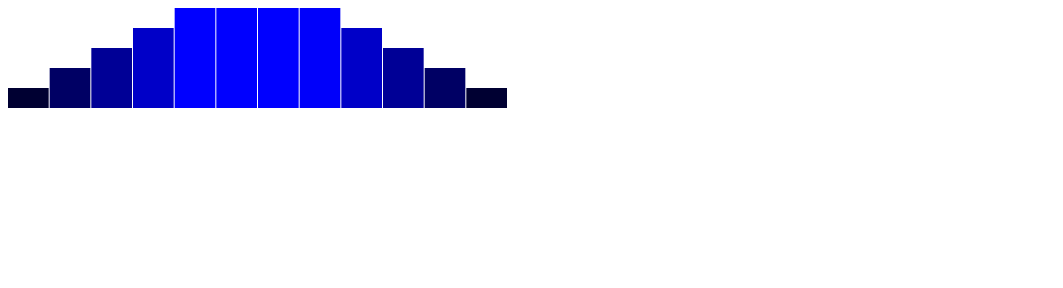
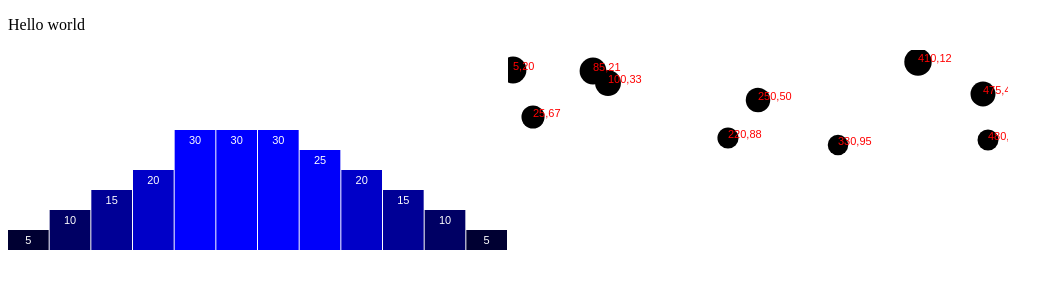
Before and after one commit to tjav/Infov, a plain HTML site: page Infov/index.html in a window 1280 px wide. Shown: the whole page, without its empty margins (0-1063 px from the left). Drawn offline with Linux system fonts and the light colour scheme.

Commit message:
begin scatter plot

```diff
--- a/Infov/index.html
+++ b/Infov/index.html
@@ -6,9 +6,9 @@
     </head>
     <body>
         <script>
-            /*d3.select("body")
+            d3.select("body")
                 .append("p")
-                .text("Hello world");*/
+                .text("Hello world");
 
            /* d3.select("body")
                 .append("svg")
@@ -23,7 +23,7 @@
             var data = [5,10,15,20,30,30,30,25,20,15,10,5];
 
             var w = 500;
-            var h = 100;
+            var h = 200;
             var barPadding = 1;
 
             var svg = d3.select("body")
@@ -47,23 +47,21 @@
                 .data(data)
                 .enter()
                 .append("text")
-                .text(function(d) {
+                .text(function(d){
                     return d;
                 })
-                   .attr("x", function(d, i) {
-        return i * (w / dataset.length) + 5;  // +5
-   })
-   .attr("y", function(d) {
-        return h - (d * 4) + 15;              // +15
-   });
- //               .attr({
-   //                 x: function(d,i) {
-     //                   return i (w / data.length) + 5;
-       //             },
-         //           y: function(d) {
-           //             return h - (d * 4) + 15;
-             //       }
-               // });
+                .attr({
+                    x: function(d,i) {
+                      return i * (w / data.length) + (w/ data.length - barPadding) / 2;
+                    },
+                    y: function(d) {
+                      return h - (d * 4) + 14;
+                    }
+                })
+                .attr("font-family", "sans-serif")
+                .attr("font-size", "11px")
+                .attr("fill","white")
+                .attr("text-anchor","middle");
 
             /*d3.select("body").selectAll("div")
                 .data(data)
@@ -159,6 +157,48 @@
                 }
             }); */
 
+            var dataset = [
+              [5,   20],
+              [480, 90],
+              [250, 50],
+              [100, 33],
+              [330, 95],
+              [410, 12],
+              [475, 44],
+              [25,  67],
+              [85,  21],
+              [220, 88]
+            ];
+
+            var svg2 = d3.select("body")
+                            .append("svg")
+                            .attr({
+                                width: w,
+                                height: h
+                            });
+
+            svg2.selectAll("circle")
+                .data(dataset)
+                .enter()
+                .append("circle")
+                .attr({
+                    cx: function(d){ return d[0];},
+                    cy: function(d){ return d[1];},
+                    r: function(d){ return Math.sqrt(h - d[1]);}
+                });
+
+            svg2.selectAll("text")
+                .data(dataset)
+                .enter()
+                .append("text")
+                .text( function(d){ return d[0] + "," + d[1];})
+                .attr({
+                    x: function(d){ return d[0];},
+                    y: function(d){ return d[1];}
+                })
+                .attr("font-family", "sans-serif")
+                .attr("font-size", "11px")
+                .attr("fill", "red");
         </script>
     </body>
 </html>
```
